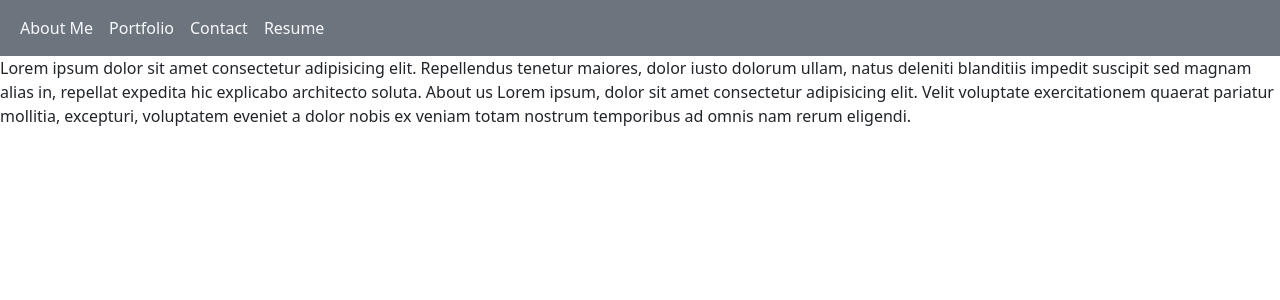
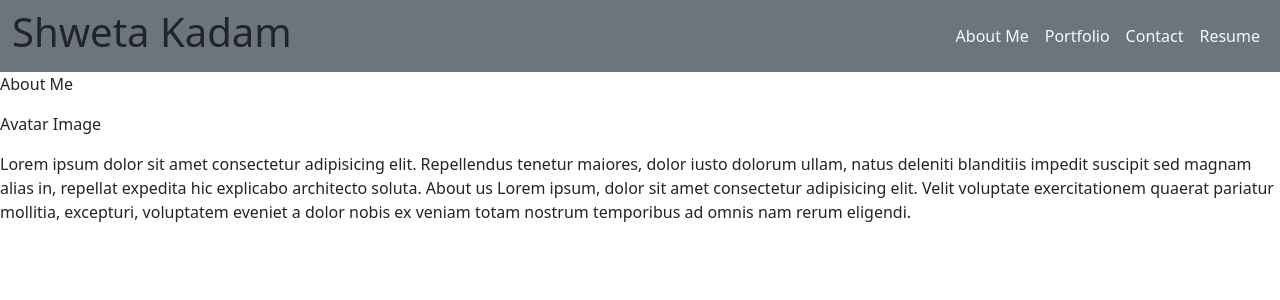
Before and after one commit to shwetakadam5/myportfolio-react, a React (Vite) app: page / in a window 1280 px wide. Shown: the top 300 px of the page. Built offline with nearby package versions, Linux system fonts and the light colour scheme.

Commit message:
Draft changes to include the user name as title

```diff
--- a/src/components/UI/NavBar.jsx
+++ b/src/components/UI/NavBar.jsx
@@ -2,11 +2,8 @@ export default function Nav({ links }) {
   return (
     <nav className="navbar navbar-expand-lg bg-secondary">
       <div className="container-fluid">
-        <div>
-          <ul className="navbar-nav me-auto mb-2 mb-lg-0">
-            {links.map((link) => link)}
-          </ul>
-        </div>
+        <h1>Shweta Kadam </h1>
+        <ul className="navbar-nav">{links.map((link) => link)}</ul>
       </div>
     </nav>
   );
--- a/src/pages/AboutMe.jsx
+++ b/src/pages/AboutMe.jsx
@@ -2,6 +2,8 @@
 export default function AboutMe() {
   return (
     <div>
+      <p>About Me</p>
+      <p>Avatar Image</p>
       <p>
         Lorem ipsum dolor sit amet consectetur adipisicing elit. Repellendus
         tenetur maiores, dolor iusto dolorum ullam, natus deleniti blanditiis
--- a/src/pages/ErrorPage.jsx
+++ b/src/pages/ErrorPage.jsx
@@ -1,10 +1,12 @@
 import { useRouteError } from "react-router-dom";
-
+import Nav from "../components/Nav";
 export default function ErrorPage() {
   const error = useRouteError();
   console.error(error);
 
   return (
+    <>
+      <Nav />
       <div id="error-page">
         <h1>Oops!</h1>
         <p>Sorry, an unexpected error has occurred.</p>
@@ -12,5 +14,6 @@ export default function ErrorPage() {
           <i>{error.statusText || error.message}</i>
         </p>
       </div>
+    </>
   );
 }
```
Lines whose indentation alone changed are shown as unchanged.
